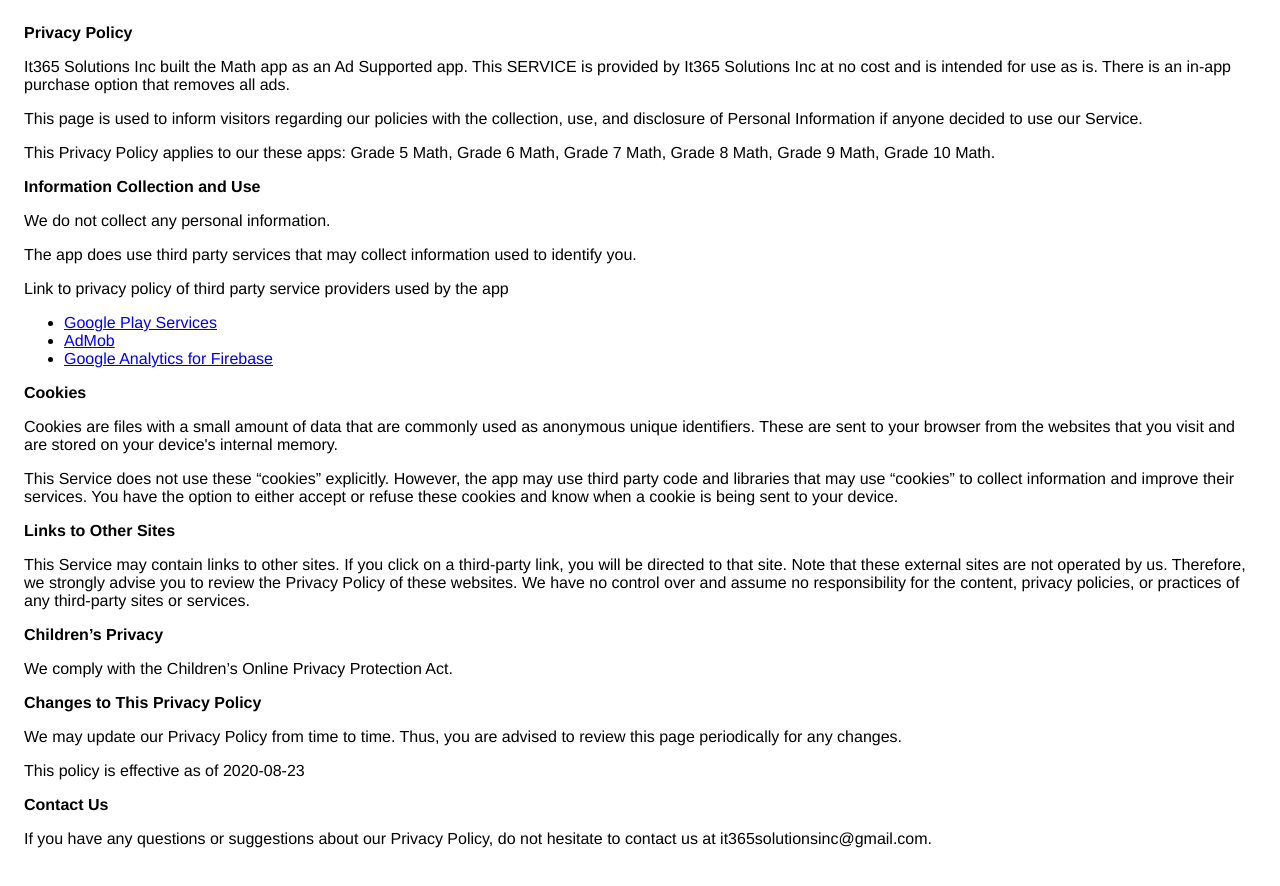
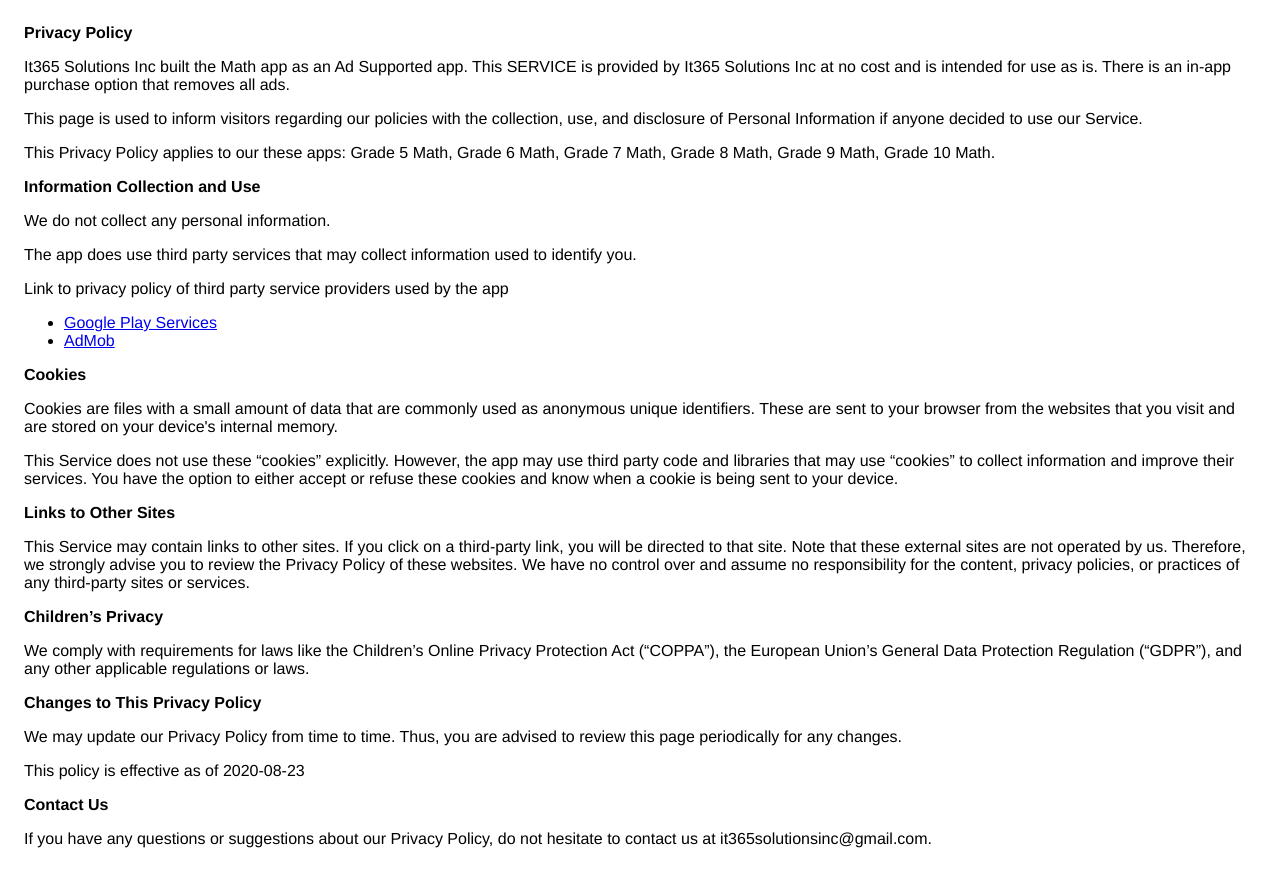
Before and after one commit to it365solutionsinc/it365solutionsinc.github.io, a plain HTML site: page index.html in a window 1280 px wide. Drawn offline with Linux system fonts and the light colour scheme.

Commit message:
Update index.html

```diff
--- a/index.html
+++ b/index.html
@@ -27,7 +27,7 @@
                   </p> <p>
                     Link to privacy policy of third party service providers used
                     by the app
-                  </p> <ul><li><a href="https://www.google.com/policies/privacy/" target="_blank" rel="noopener noreferrer">Google Play Services</a></li><li><a href="https://support.google.com/admob/answer/6128543?hl=en" target="_blank" rel="noopener noreferrer">AdMob</a></li><li><a href="https://firebase.google.com/policies/analytics" target="_blank" rel="noopener noreferrer">Google Analytics for Firebase</a></li><!----><!----><!----><!----><!----><!----><!----><!----><!----><!----><!----><!----><!----><!----><!----><!----><!----><!----><!----><!----></ul></div>
+                  </p> <ul><li><a href="https://www.google.com/policies/privacy/" target="_blank" rel="noopener noreferrer">Google Play Services</a></li><li><a href="https://support.google.com/admob/answer/6128543?hl=en" target="_blank" rel="noopener noreferrer">AdMob</a></li><!----><!----><!----><!----><!----><!----><!----><!----><!----><!----><!----><!----><!----><!----><!----><!----><!----><!----><!----><!----></ul></div>
                  <p><strong>Cookies</strong></p> <p>
                   Cookies are files with a small amount of data that are
                   commonly used as anonymous unique identifiers. These are sent
@@ -49,7 +49,8 @@
                   privacy policies, or practices of any third-party sites or
                   services.
                 </p> <p><strong>Children’s Privacy</strong></p> <p>
-                  We comply with the Children’s Online Privacy Protection Act.
+                  We comply with requirements for laws like the Children’s Online Privacy Protection Act (“COPPA”),
+	    the European Union’s General Data Protection Regulation (“GDPR”), and any other applicable regulations or laws.
                 </p> <p><strong>Changes to This Privacy Policy</strong></p> <p>
                   We may update our Privacy Policy from
                   time to time. Thus, you are advised to review this page
```
